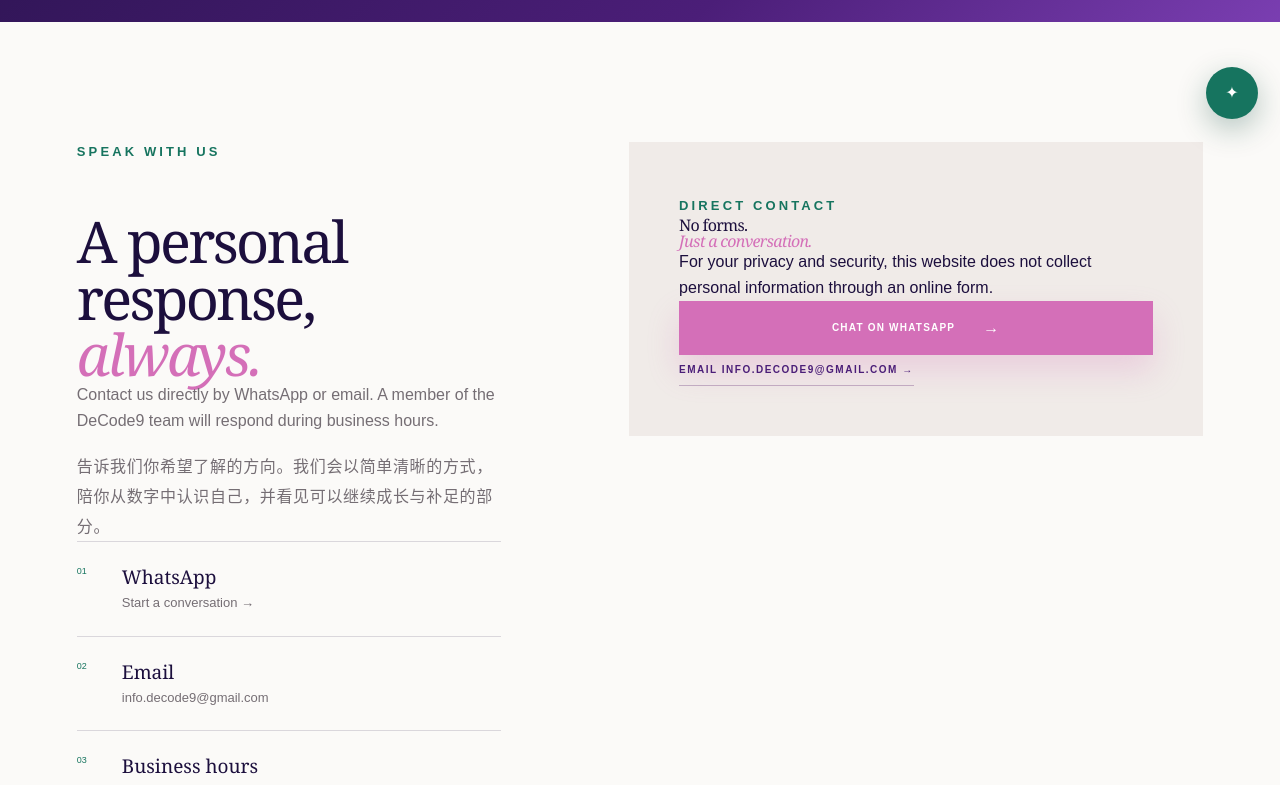
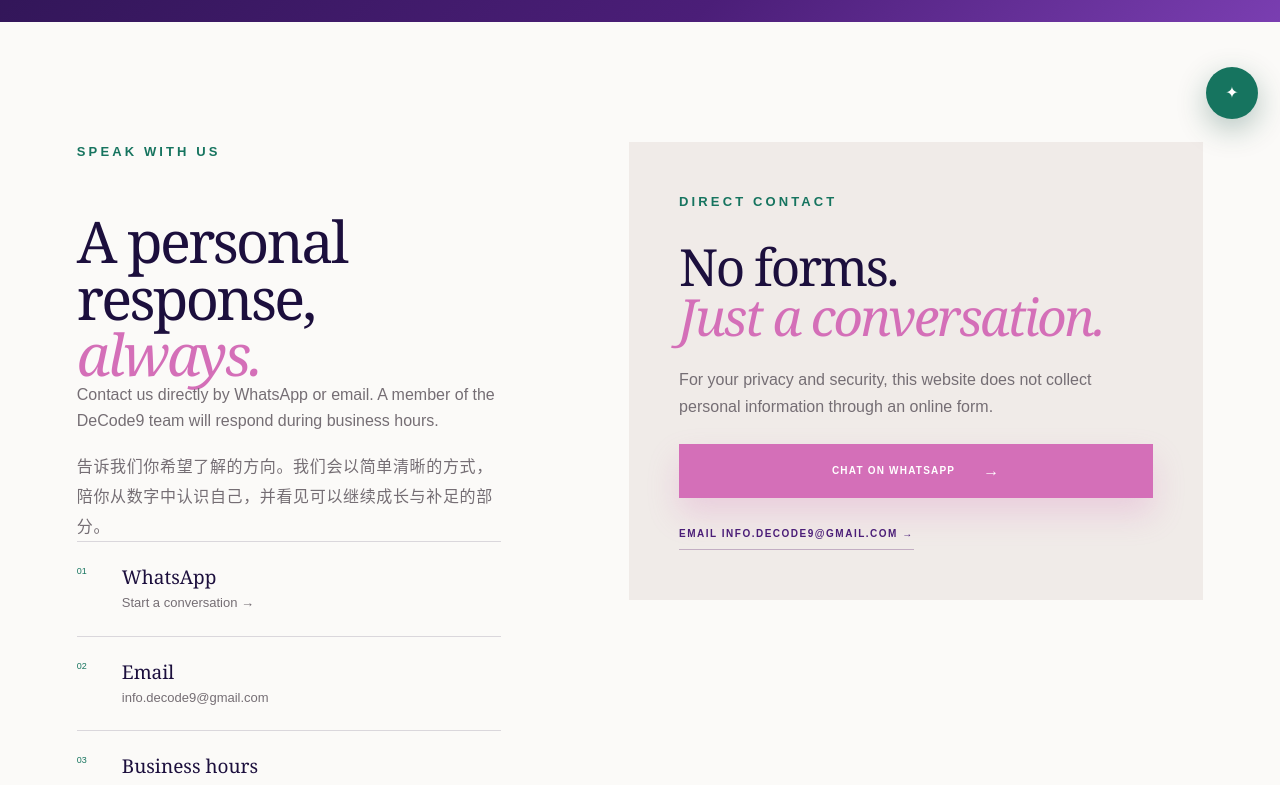
Before and after one commit to yukytay/code9-website, a Next.js app: page /contact in a window 1280 px wide. Shown: the part 659-1444 px from the top of the page. Built offline with nearby package versions, Linux system fonts and the light colour scheme.

Commit message:
Style direct contact options

```diff
--- a/app/globals.css
+++ b/app/globals.css
@@ -324,6 +324,11 @@ footer { background:#211028;color:white;padding:70px max(6vw,24px) 25px; }
 .contact-form select { color:#645764; }
 .contact-form textarea { resize:vertical; }
 .contact-form .button { width:100%; }
+.contact-direct { display:flex;flex-direction:column;justify-content:center;align-items:flex-start;gap:24px; }
+.contact-direct .section-label { margin-bottom:4px; }
+.contact-direct h2 { margin:0;font-size:clamp(42px,4vw,62px); }
+.contact-direct>p { color:#756e74;line-height:1.7; }
+.contact-direct .text-link { margin-top:4px; }
 .dark-note { color:#635863; }
 .dark-success { min-height:470px;display:flex;flex-direction:column;justify-content:center;align-items:center; }
 .dark-success p { color:#756e74;max-width:350px; }
```
